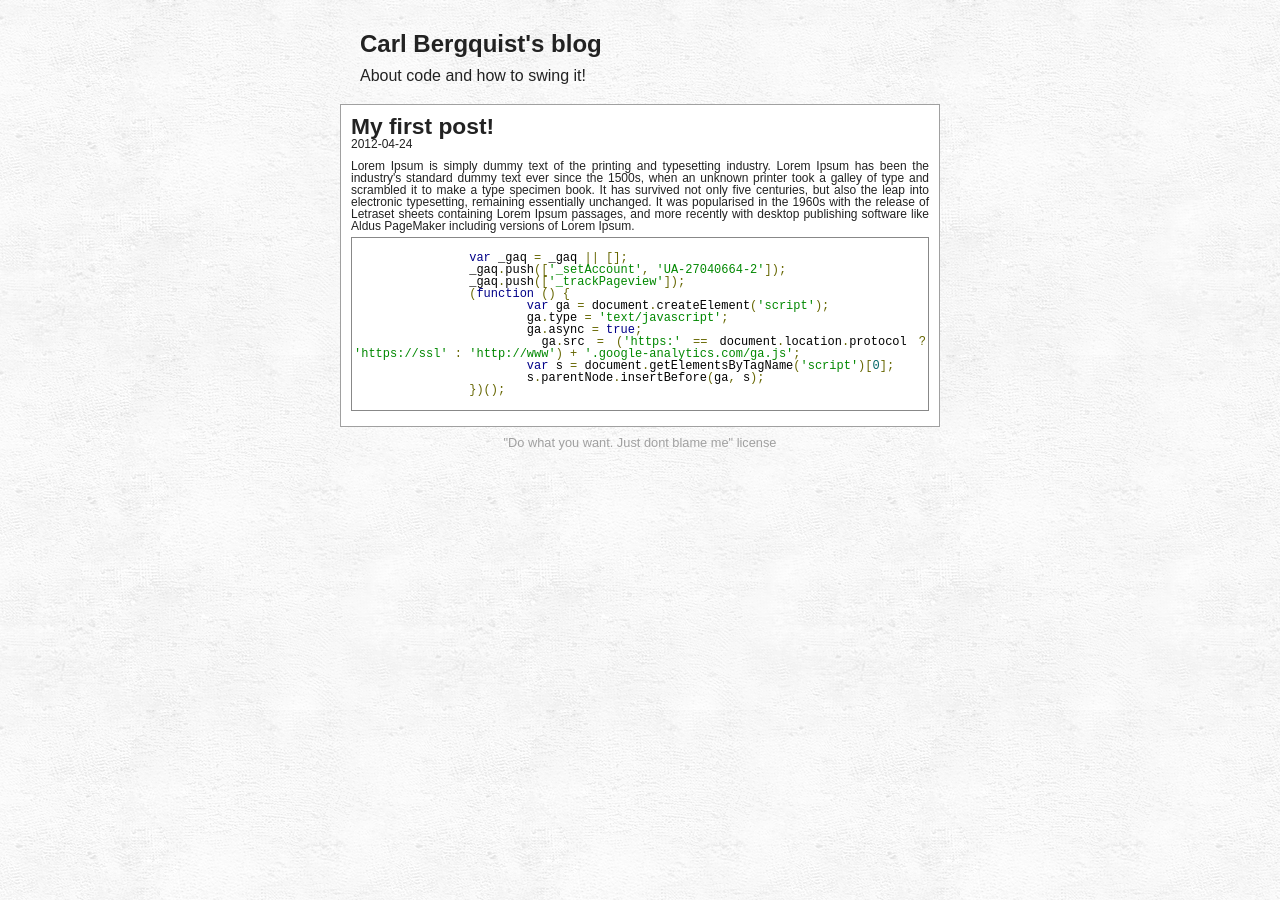
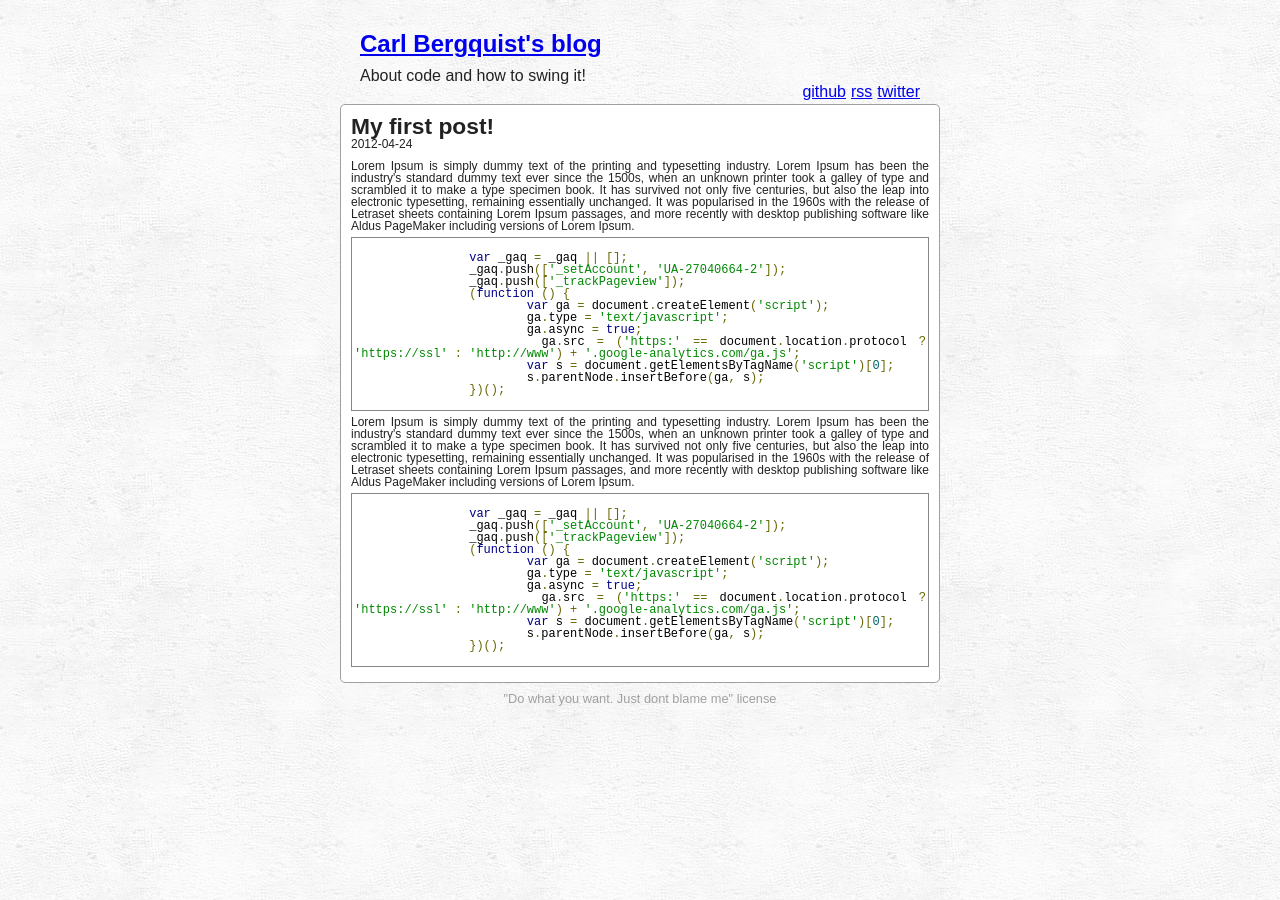
Before and after one commit to bergquist/bergquist.github.com, a Jekyll site: the page built from _posts/2012-4-24-First-post.html, in a window 1280 px wide. Built offline with Jekyll 4.4.1, drawn with Linux system fonts in a browser that asks for light colours.

Commit message:
improved css

```diff
--- a/_layouts/default.html
+++ b/_layouts/default.html
@@ -12,8 +12,16 @@
 
   <body onload="prettyPrint()">
     <header>
-      <h1>Carl Bergquist's blog</h1>
+      <h1><a href="/">Carl Bergquist's blog</a></h1>
       <p>About code and how to swing it!</p>
+
+      <nav>
+        <ul>
+          <li><a href="https://twitter.com/CarlBergquist">twitter</a></li>
+          <li><a href="/atom.xml">rss</a></li>
+          <li><a href="https://github.com/bergquist">github</a></li>
+        </ul>
+      <nav>
     </header>
 
     {{ content }}
--- a/_posts/2012-4-24-First-post.html
+++ b/_posts/2012-4-24-First-post.html
@@ -19,3 +19,21 @@
 		})();
 	</code>
 </pre>
+
+<p>Lorem Ipsum is simply dummy text of the printing and typesetting industry. Lorem Ipsum has been the industry's standard dummy text ever since the 1500s, when an unknown printer took a galley of type and scrambled it to make a type specimen book. It has survived not only five centuries, but also the leap into electronic typesetting, remaining essentially unchanged. It was popularised in the 1960s with the release of Letraset sheets containing Lorem Ipsum passages, and more recently with desktop publishing software like Aldus PageMaker including versions of Lorem Ipsum.</p>
+
+<pre class="prettyprint">
+	<code class="language-js">
+		var _gaq = _gaq || [];
+		_gaq.push(['_setAccount', 'UA-27040664-2']);
+		_gaq.push(['_trackPageview']);
+		(function () {
+			var ga = document.createElement('script');
+			ga.type = 'text/javascript';
+			ga.async = true;
+			ga.src = ('https:' == document.location.protocol ? 'https://ssl' : 'http://www') + '.google-analytics.com/ga.js';
+			var s = document.getElementsByTagName('script')[0];
+			s.parentNode.insertBefore(ga, s);
+		})();
+	</code>
+</pre>
--- a/style.css
+++ b/style.css
@@ -108,12 +108,15 @@ body {
 
 header { margin: 20px; }
 header h1 { font-size: 24px; line-height: 2; }
+header li { display: inline; float: right; margin-left: 5px;}
 article {
   padding: 10px;
   text-align: justify;
   background-color: #fff;
   font-size: 75%;
   border: 1px solid #a0a0a0;
+  -moz-border-radius: 5px;
+  border-radius: 5px;
 }
 article h2 { font-size: 190%;}
 article hgroup { margin-bottom: 10px;}
```
